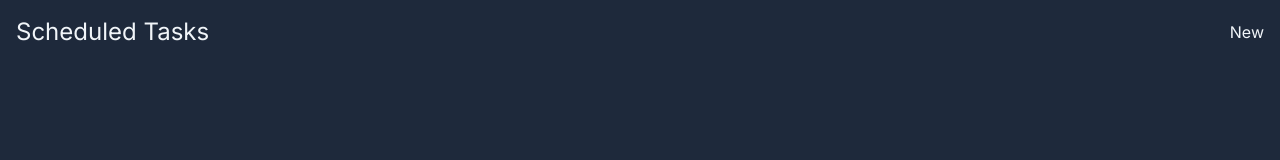
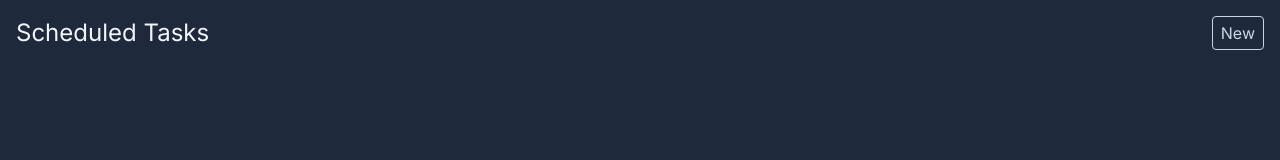
Before and after one commit to SamuelNjenga/task-schedule-app, a Next.js app: page / in a window 1280 px wide. Shown: the top 160 px of the page. Built offline with nearby package versions, Linux system fonts and the light colour scheme.

Commit message:
Style: modify Link in page.tsx

```diff
--- a/src/app/page.tsx
+++ b/src/app/page.tsx
@@ -5,7 +5,12 @@ export default function Home() {
     <>
       <header className="flex justify-between items-center mb-4">
         <h1 className="text-2xl">Scheduled Tasks</h1>
-        <Link href="/new">New</Link>
+        <Link
+          className="border border-slate-300 text-slate-300 px-2 py-1 rounded hover:bg-slate-700 focus-within:bg-slate-700 outline-none"
+          href="/new"
+        >
+          New
+        </Link>
       </header>
       <ul></ul>
     </>
```
